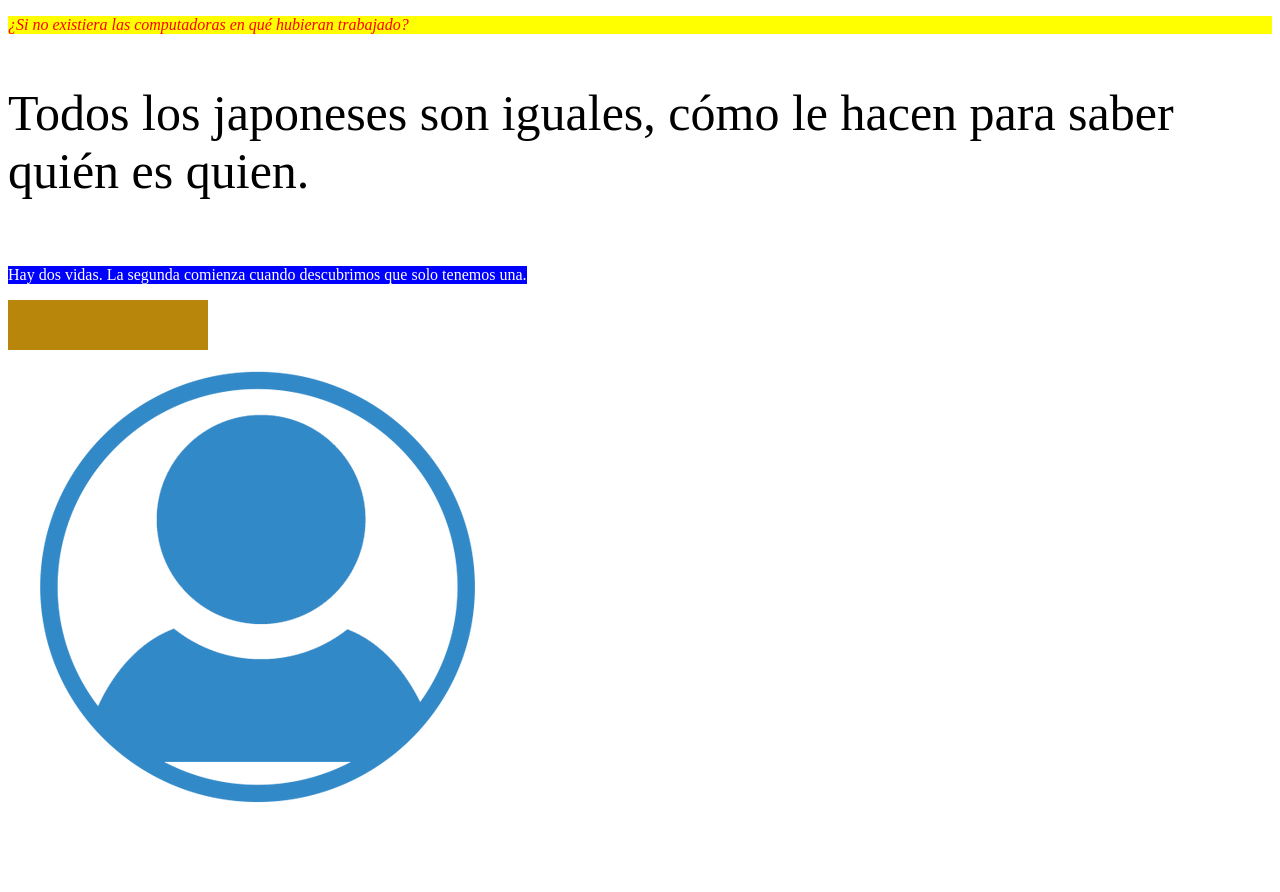
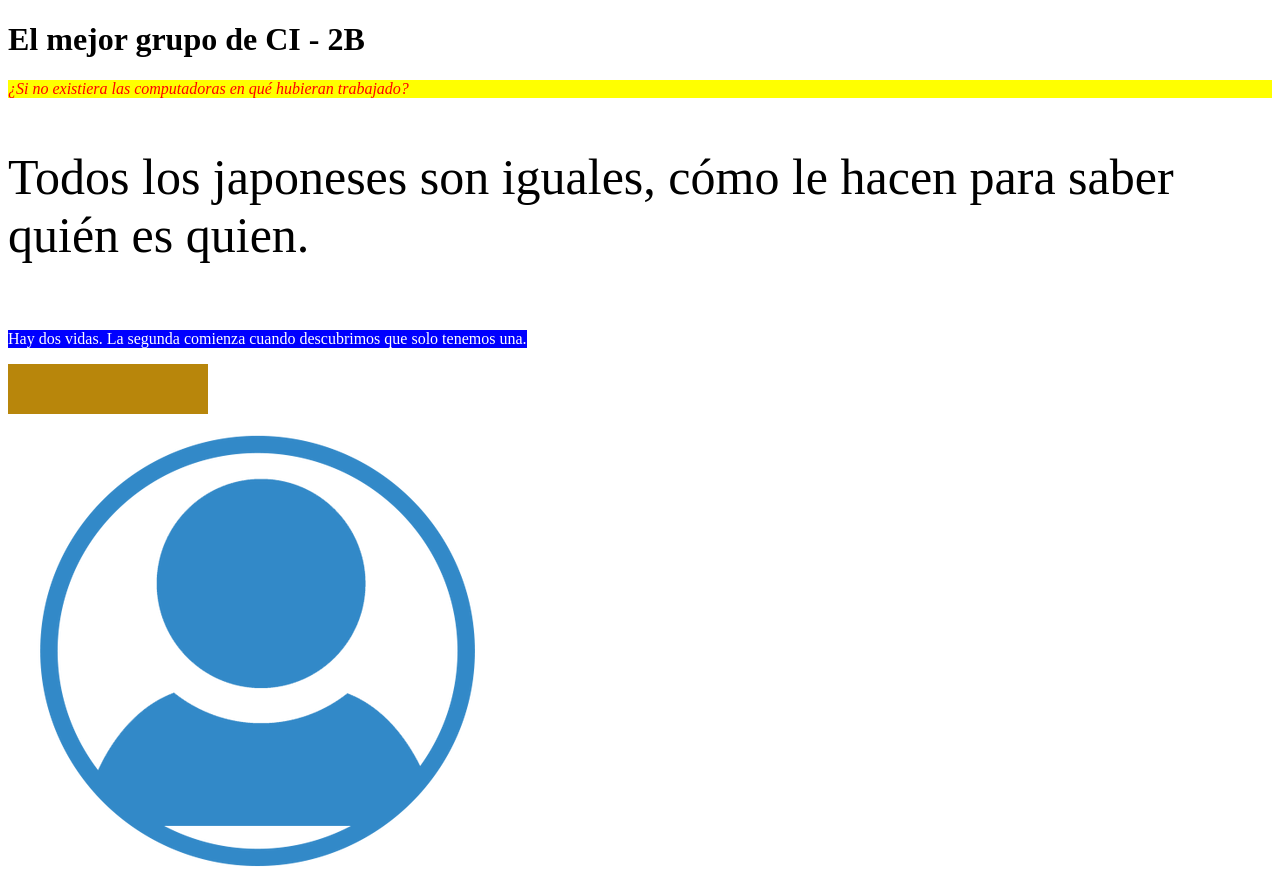
Before and after one commit to joseytoro/donetwo, a plain HTML site: page index.html in a window 1280 px wide. Before the commit the page ends 828 px from the top, so only its background shows below. Drawn offline with Linux system fonts and the light colour scheme.

Commit message:
index.html

```diff
--- a/index.html
+++ b/index.html
@@ -25,6 +25,7 @@
 
 </style>
 <body>
+    <h1>El mejor grupo de CI - 2B</h1>
     <p style="color: red; background-color: yellow; font-style: italic">¿Si no existiera las computadoras en qué hubieran trabajado?</p>
     <p id="grande">Todos los japoneses son iguales, cómo le hacen para saber quién es quien.</p>
     <p class="norte dos">Hay dos vidas. La segunda comienza cuando descubrimos que solo tenemos una.</p>
```
